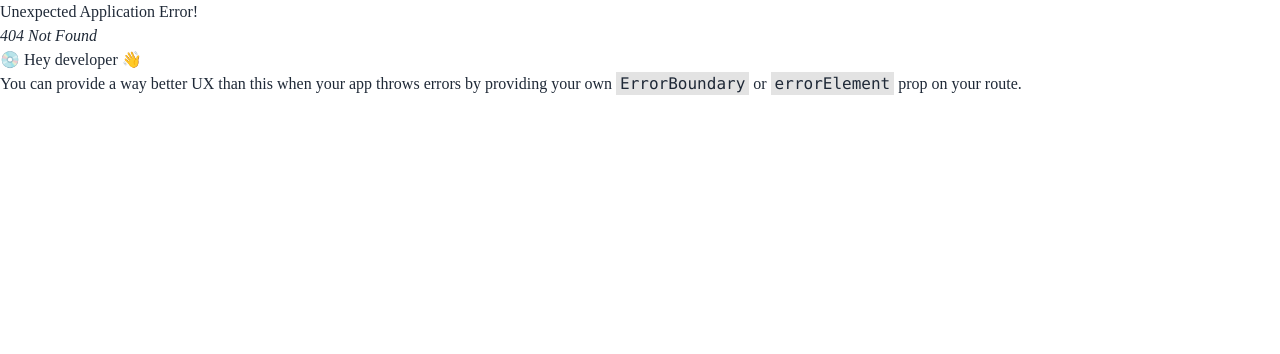
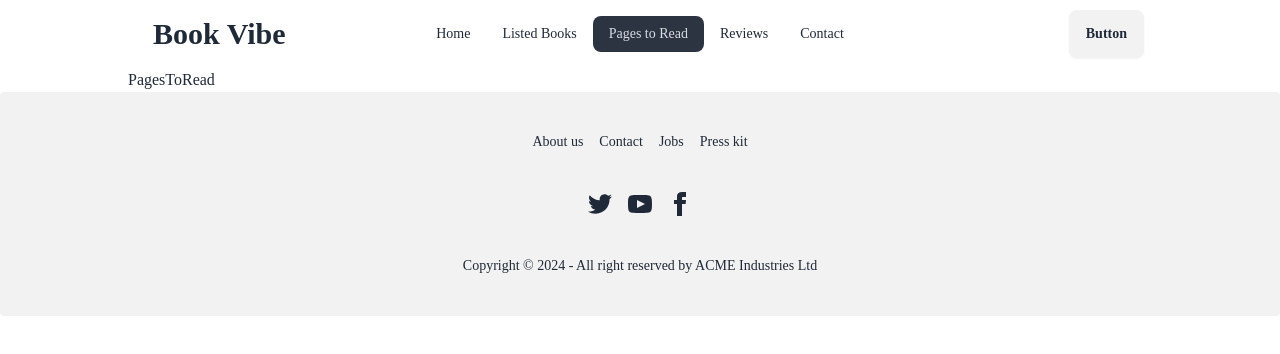
Before and after one commit to NaimoonJannat/B9A8-Book-Vibe, a React (Vite) app: page /pagesToRead in a window 1280 px wide. Before the commit this address had no page. Shown: the top 354 px of the page. Built offline with nearby package versions, Linux system fonts and the light colour scheme.

Commit message:
Routes are added

```diff
--- /dev/null
+++ b/src/Components/Contacts/Contacts.jsx
@@ -0,0 +1,10 @@
+
+const Contacts = () => {
+    return (
+        <div>
+            <h2>Contact</h2>
+        </div>
+    );
+};
+
+export default Contacts;
--- /dev/null
+++ b/src/Components/ListedBooks/ListedBook.jsx
@@ -0,0 +1,10 @@
+
+const ListedBook = () => {
+    return (
+        <div>
+            <h1>Listed Books</h1>
+        </div>
+    );
+};
+
+export default ListedBook;
--- /dev/null
+++ b/src/Components/PagesToRead/PagesToRead.jsx
@@ -0,0 +1,11 @@
+
+const PagesToRead = () => {
+    return (
+        <div>
+            <h2>PagesToRead</h2>
+
+        </div>
+    );
+};
+
+export default PagesToRead;
--- /dev/null
+++ b/src/Components/Reviews/Reviews.jsx
@@ -0,0 +1,10 @@
+
+const Reviews = () => {
+    return (
+        <div>
+            <h2>Reviews</h2>
+        </div>
+    );
+};
+
+export default Reviews;
```
Also changed, not shown: src/main.jsx (+21 -0 lines).
